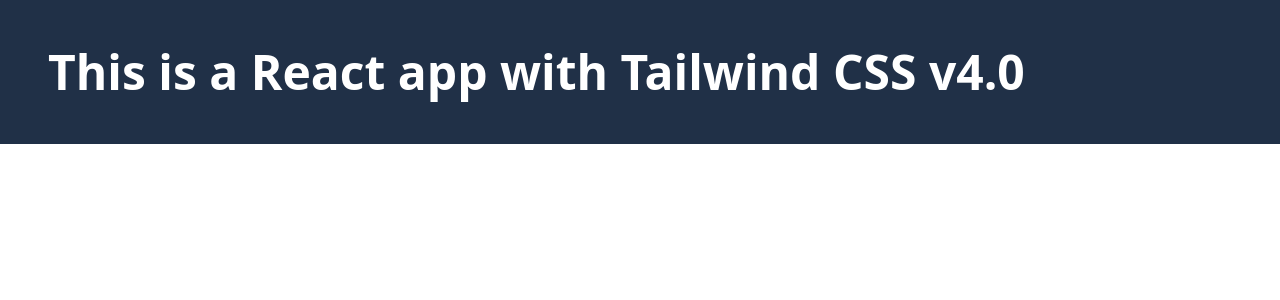
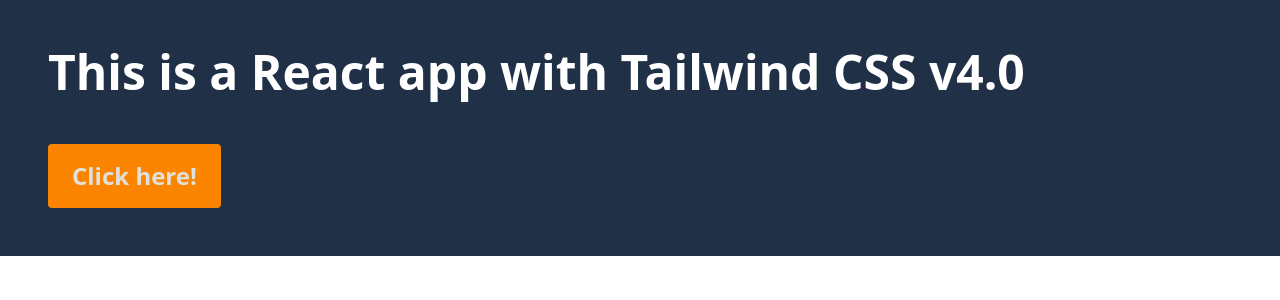
Before and after one commit to DorKatzir/TailwindCSS-v4.0, a React (Vite) app: page / in a window 1280 px wide. Shown: the top 300 px of the page. Built offline with nearby package versions, Linux system fonts and the light colour scheme.

Commit message:
@theme directive

```diff
--- a/src/App.jsx
+++ b/src/App.jsx
@@ -6,6 +6,9 @@
       <h1 className='text-5xl font-bold text-white'>
         This is a React app with Tailwind CSS v4.0
       </h1>
+      <button className="bg-amber text-alabaster text-2xl font-bold mt-12 rounded px-6 py-4">
+        Click here!
+      </button>
     </div>
   )
 }
--- a/src/index.css
+++ b/src/index.css
@@ -2,8 +2,18 @@
 
 @theme {
   --deepblue-500: #203047;
+  --amber-500: #Fb8500;
+  --alabaster-500: #e0e1dd;
 }
 
 .bg-deepblue {
   background-color: var(--deepblue-500);
 }
+
+.bg-amber {
+  background-color: var(--amber-500);
+}
+
+.text-alabaster {
+  color: var(--alabaster-500);
+}
```
